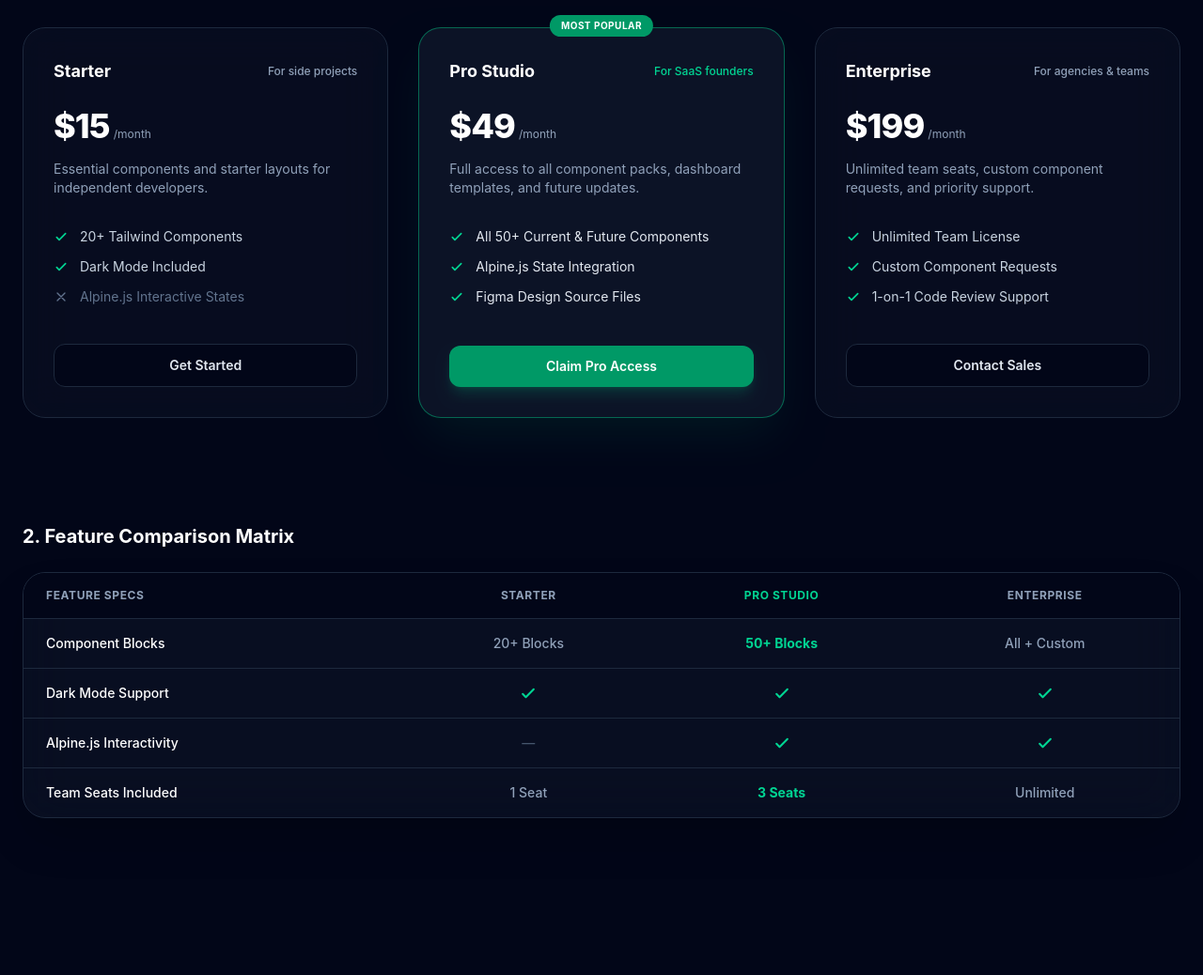
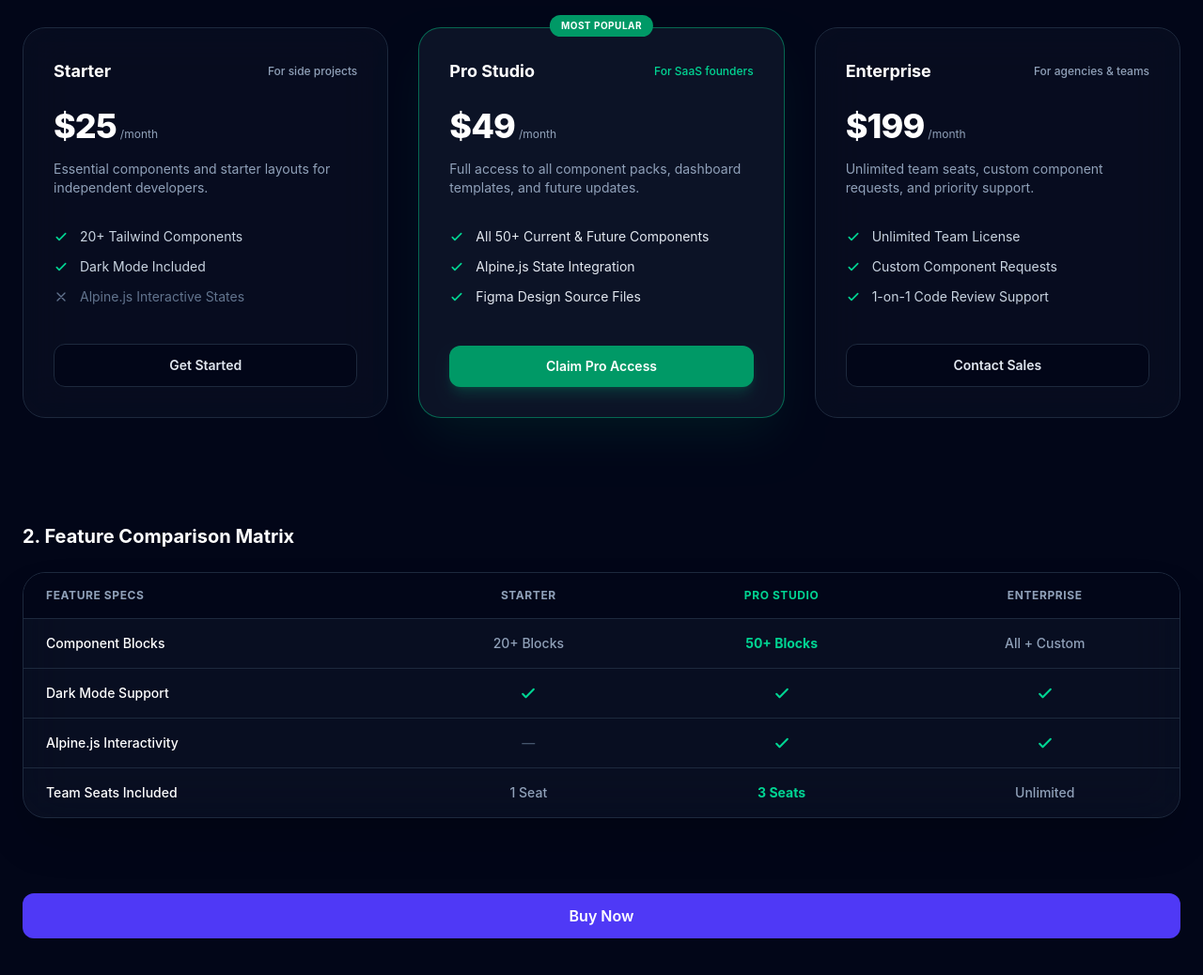
Before and after one commit to bestandrew652-sudo/tailwind_ui_compak, a website: page components/pricing.html in a window 1280 px wide. Shown: the part 334-1372 px from the top of the page at 94% size. Before the commit the page ends 1253 px from the top, so only its background shows below. Drawn offline with nearby package versions, Linux system fonts and the light colour scheme.

Commit message:
https://selar.com/9o5p61h761

```diff
--- a/components/pricing.html
+++ b/components/pricing.html
@@ -6,8 +6,9 @@
   <title>Pricing & Conversion - TailwindUI Pack</title>
   <script src="https://unpkg.com/@tailwindcss/browser@4"></script>
   <script defer src="https://cdn.jsdelivr.net/npm/alpinejs@3.x.x/dist/cdn.min.js"></script>
+  <script src="https://assets.lemonsqueezy.com/lemon.js" defer></script>
   <link rel="stylesheet" href="../dist/output.css">
-  <style>
+    <style>
     [x-cloak] { display: none !important; }
   </style>
 </head>
@@ -66,7 +67,7 @@
               <span class="text-xs font-medium text-slate-400">For side projects</span>
             </div>
             <div class="mt-6 flex items-baseline gap-x-1">
-              <span class="text-4xl font-extrabold tracking-tight text-white" x-text="annual ? '$12' : '$15'">$15</span>
+              <span class="text-4xl font-extrabold tracking-tight text-white" x-text="annual ? '$12' : '$25'">$39</span>
               <span class="text-xs text-slate-400" x-text="annual ? '/month billed annually' : '/month'">/month</span>
             </div>
             <p class="mt-4 text-sm text-slate-400">Essential components and starter layouts for independent developers.</p>
@@ -163,7 +164,7 @@
       </div>
     </div>
 
-    <!-- ========================================== -->
+        <!-- ========================================== -->
     <!-- COMPONENT 2: FEATURE COMPARISON MATRIX     -->
     <!-- ========================================== -->
     <div class="space-y-6 pt-8">
@@ -210,7 +211,9 @@
         </div>
       </div>
     </div>
-
+<a href=" https://selar.com/9o5p61h761" class="lemonsqueezy-button block w-full py-3 px-6 rounded-xl bg-indigo-600 text-white font-semibold text-center">
+  Buy Now
+</a>
   </main>
 </body>
 </html>
```
Also changed, not shown: components/navigation.html (+1 -1 lines), index.html (+1 -1 lines), package.json (+10 -15 lines), dist/output.css, 1 other file.
